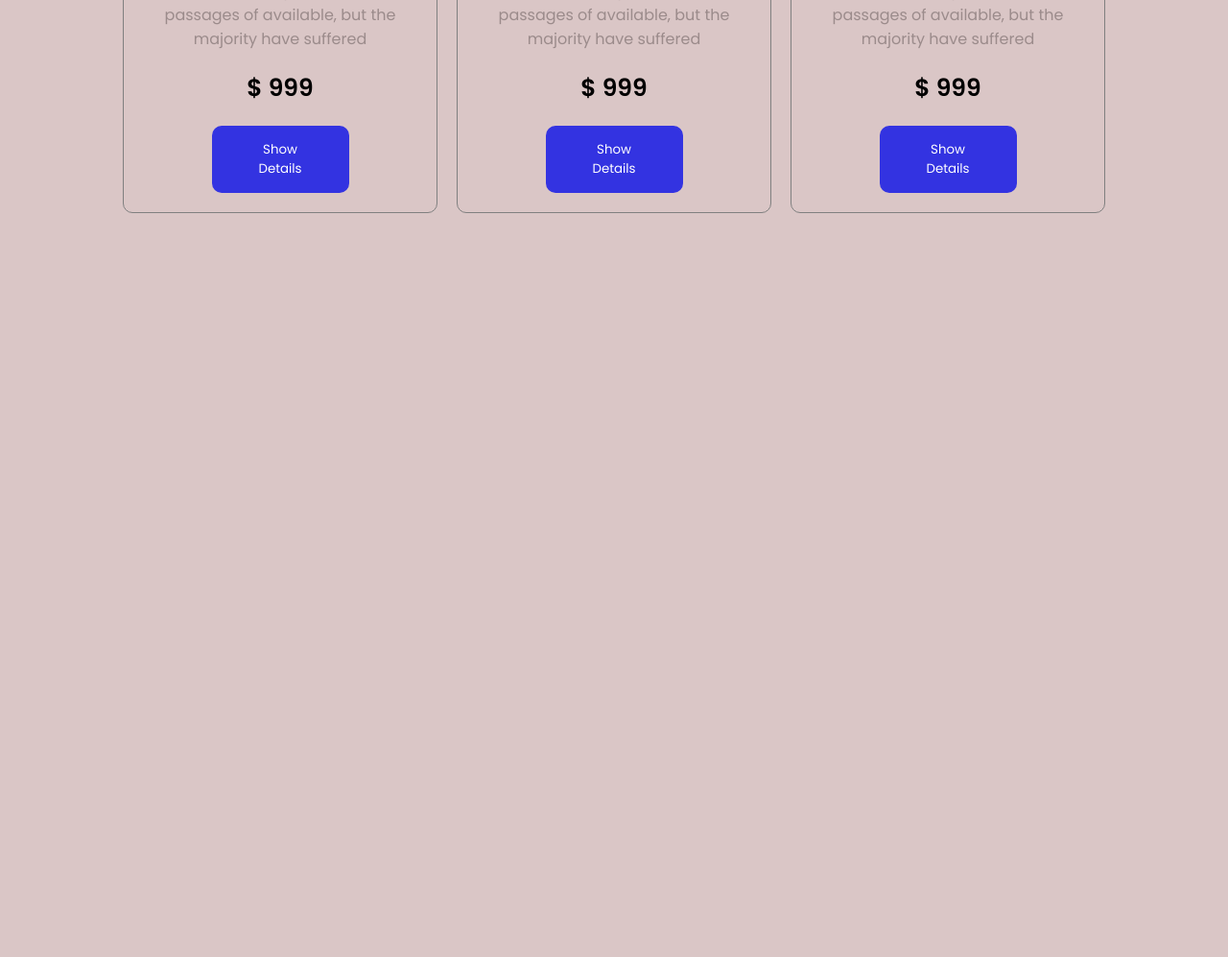
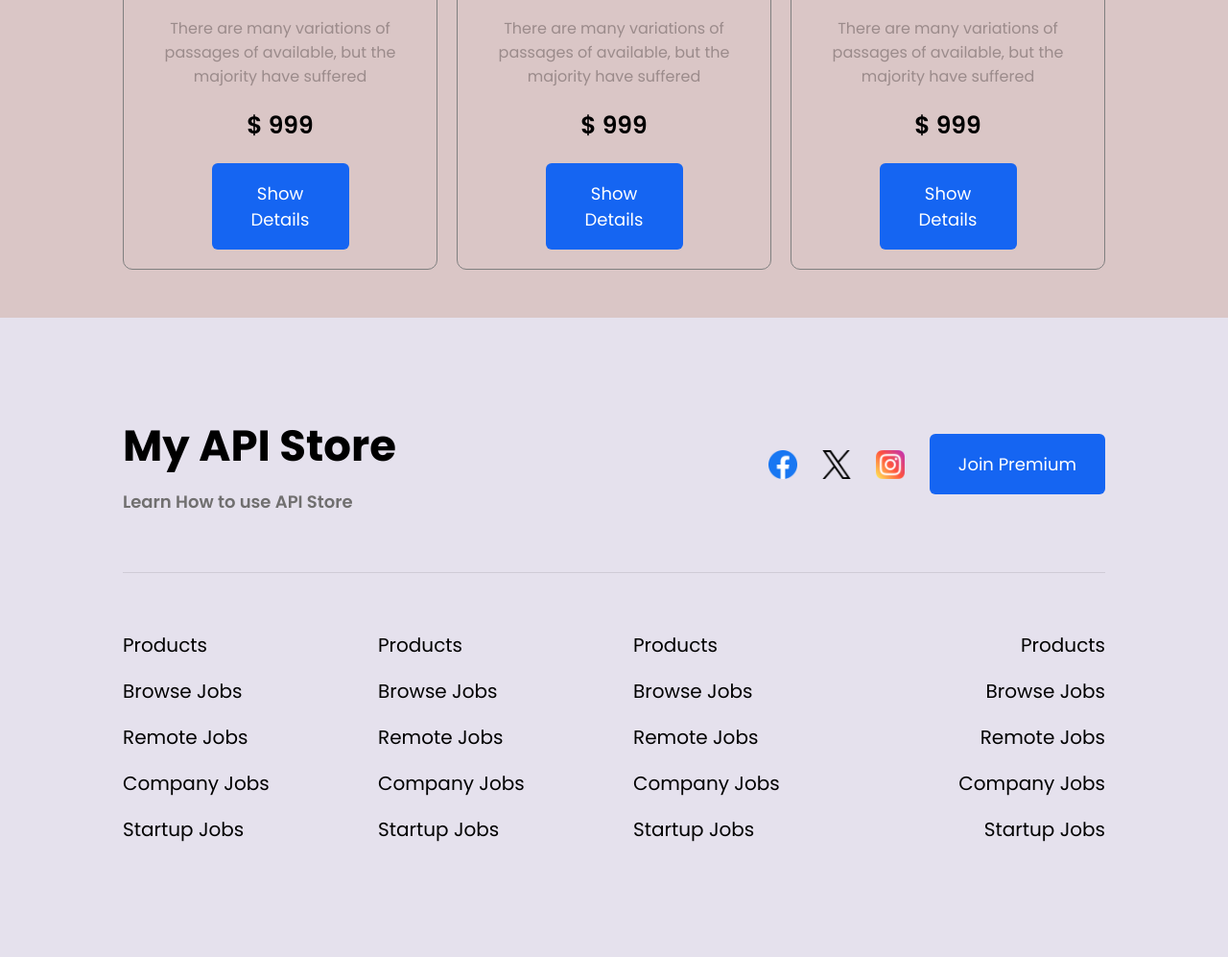
Before and after one commit to Fahim-hossain-93/Front_End-Project, a plain HTML site: page index.html in a window 1280 px wide. Shown: the part 1746-2743 px from the top of the page at 96% size. Before the commit the page ends 2018 px from the top, so only its background shows below. Drawn offline with Linux system fonts and the light colour scheme.

Commit message:
The footer section added

```diff
--- a/index.html
+++ b/index.html
@@ -36,11 +36,11 @@
 
         <div id="search-container">
             <div id="search-bar">
-            <input type="text" placeholder="Search Your Phone">
+            <input id="search-input-field" type="text" placeholder="Search Your Phone">
             </div>
 
             <div id="search-button">
-              <button class="btn">Search</button>
+              <button onclick="handleSearch()" class="btn">Search</button>
             </div>
 
         </div>
@@ -107,8 +107,69 @@
 
         </div>
        </section>
+    </main>
 
+     <footer>
+      <!-- upper footer section -->
+      <section id="upper-footer-section">
+        <div>
+          <h2 style="font-size: 45px; margin-bottom: 10px">My API Store</h2>
+          <p style="color: #706f6f; font-size: 18px; font-weight: 600">
+            Learn How to use API Store
+          </p>
+        </div>
 
-    </main>
+        <div id="footer-social-icons">
+          <a href="">
+            <img src="./Assests/facebook.png" alt="facebook" />
+          </a>
+          <a href="">
+            <img src="./Assests/twitter.png" alt="x" />
+          </a>
+          <a href="">
+            <img src="./Assests/instagram.png" alt="instagram" />
+          </a>
+
+          <button class="btn">Join Premium</button>
+        </div>
+      </section>
+
+      <!-- horizontal line -->
+      <section id="horizontal-line"></section>
+
+      <!-- footer links (bottom) -->
+      <section id="footer-nav">
+        <div>
+          <a href=""><span>Products</span></a>
+          <a href=""><span>Browse Jobs</span></a>
+          <a href=""><span>Remote Jobs</span></a>
+          <a href=""><span>Company Jobs</span></a>
+          <a href=""><span>Startup Jobs</span></a>
+        </div>
+        <div>
+          <a href=""><span>Products</span></a>
+          <a href=""><span>Browse Jobs</span></a>
+          <a href=""><span>Remote Jobs</span></a>
+          <a href=""><span>Company Jobs</span></a>
+          <a href=""><span>Startup Jobs</span></a>
+        </div>
+        <div style="text-align: left">
+          <a href=""><span>Products</span></a>
+          <a href=""><span>Browse Jobs</span></a>
+          <a href=""><span>Remote Jobs</span></a>
+          <a href=""><span>Company Jobs</span></a>
+          <a href=""><span>Startup Jobs</span></a>
+        </div>
+        <div style="text-align: right">
+          <a href=""><span>Products</span></a>
+          <a href=""><span>Browse Jobs</span></a>
+          <a href=""><span>Remote Jobs</span></a>
+          <a href=""><span>Company Jobs</span></a>
+          <a href=""><span>Startup Jobs</span></a>
+        </div>
+      </section>
+    </footer>
+
+    <script src="./js/store.js" ></script>
 </body>
 </html>
--- /dev/null
+++ b/js/store.js
@@ -0,0 +1,46 @@
+
+function handleSearch (){
+    const searchInputElement = document.getElementById('search-input-field');
+    const searchInputValue = searchInputElement.value;
+
+    loadPhone(searchInputValue);
+}
+
+const loadPhone = async(searchText) => {
+    const res = await fetch (`https://openapi.programming-hero.com/api/phones?search=${searchText}`);
+
+    console.log("server response : ",res);
+    const serverData = await res.json();
+    displayPhone(serverData.data)
+};
+
+const displayPhone =(data) => {
+    console.log(data);
+    const cardContainer =document.getElementById("card-section");
+
+
+
+    data.forEach ((phone) => {
+        const productCard = document.createElement("div");
+        productCard.classList.add("card");
+
+        productCard.innerHTML = `
+         <div class="card-image">
+                <img src=${phone.image} alt="Iphone-image" />
+            </div>
+
+            <h3 class="card-title">${phone.phone_name}</h3>
+            <p class="card-description">There are many variations of passages of available, but the majority have suffered</p>
+
+            <div class="card-price" >
+                <span>$</span>
+                <span id="card-item-price">999</span>
+            </div>
+
+            <div class="card-button">
+                <button class="btn">Show Details</button>
+            </div>
+
+        `;
+    });
+};
--- a/style.css
+++ b/style.css
@@ -161,3 +161,108 @@ header{
     display: flex;
     justify-content: center;
 }
+
+* {
+  box-sizing: border-box;
+}
+
+body {
+  margin: 0;
+  font-family: "Poppins", sans-serif;
+}
+
+/* ---------- footer ---------- */
+footer {
+  background: #e5e1ed;
+  padding: 100px 0;
+  color: #000;
+}
+
+/* every section inside the footer is centered with the same width */
+footer > section {
+  width: 80%;
+  max-width: 1526px;
+  margin: 0 auto;
+}
+
+/* ---------- upper part: title left, icons + button right ---------- */
+#upper-footer-section {
+  display: flex;
+  justify-content: space-between;
+  align-items: center;
+}
+
+#upper-footer-section h2 {
+  margin-top: 0;
+}
+
+#upper-footer-section p {
+  margin: 0;
+}
+
+#footer-social-icons {
+  display: flex;
+  align-items: center;
+  gap: 26px;
+}
+
+#footer-social-icons img {
+  width: 30px;
+  height: 30px;
+  display: block;
+}
+
+.btn {
+  padding: 18px 30px;
+  font-size: 18px;
+  font-family: inherit;
+  background: #1565f2;
+  color: #fff;
+  border: none;
+  border-radius: 6px;
+  cursor: pointer;
+}
+
+.btn:hover {
+  background: #0e52c9;
+}
+
+/* ---------- horizontal line ---------- */
+#horizontal-line {
+  height: 1px;
+  background: #cfcbd6;
+  margin-top: 60px;
+  margin-bottom: 60px;
+}
+
+/* ---------- footer links: 4 columns in one row ---------- */
+#footer-nav {
+  display: grid;
+  grid-template-columns: repeat(4, 1fr);
+  gap: 40px;
+}
+
+#footer-nav a {
+  display: block;        /* one link per line */
+  margin-bottom: 18px;
+  color: #000;
+  text-decoration: none;
+  font-size: 20px;
+}
+
+#footer-nav a:hover {
+  text-decoration: underline;
+}
+
+/* ---------- small screens ---------- */
+@media (max-width: 768px) {
+  #upper-footer-section {
+    flex-direction: column;
+    align-items: flex-start;
+    gap: 30px;
+  }
+
+  #footer-nav {
+    grid-template-columns: repeat(2, 1fr);
+  }
+}
```
Also changed, not shown: Assests/facebook.png (added), Assests/instagram.png (added), Assests/twitter.png (added).
